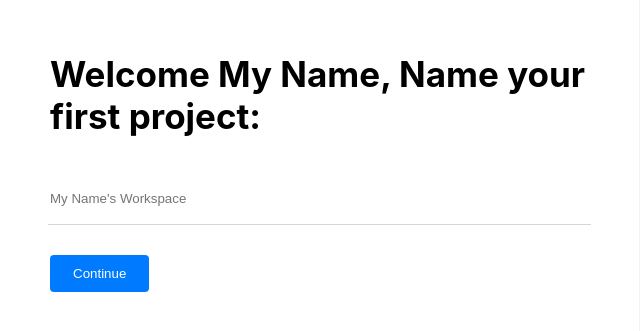
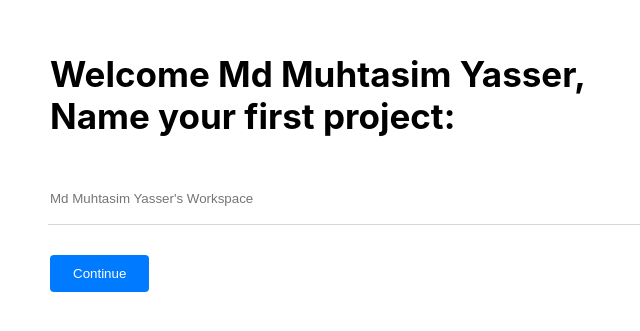
Before and after one commit to Vebloc/Workflo_EXT, a React (Create React App) app: page / in a window 1280 px wide. Shown: the part 245-576 px from the top of the page, without its empty margins (0-640 px from the left). Built offline with nearby package versions, Linux system fonts and the light colour scheme.

Commit message:
first commit

```diff
--- a/src/components/pages/OnboardingMain.jsx
+++ b/src/components/pages/OnboardingMain.jsx
@@ -2,7 +2,7 @@ import React from "react";
 
 const OnbordingMain = (props) => {
 
-  let name = 'My Name';
+  let name = 'Md Muhtasim Yasser';
 
   return (
     <div className="d-flex" style={{ width: '100vw', height: '100vh' }}>
```
